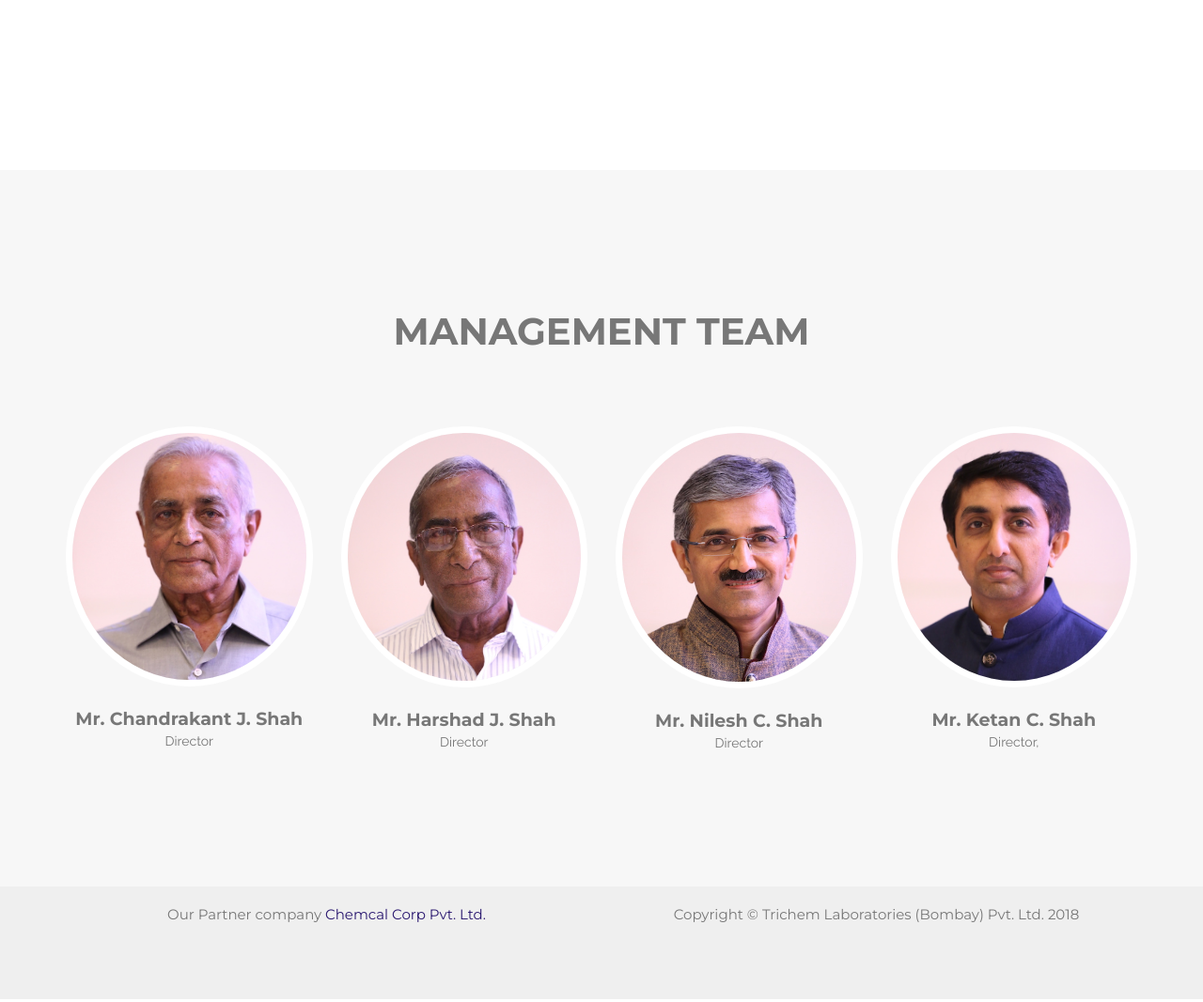
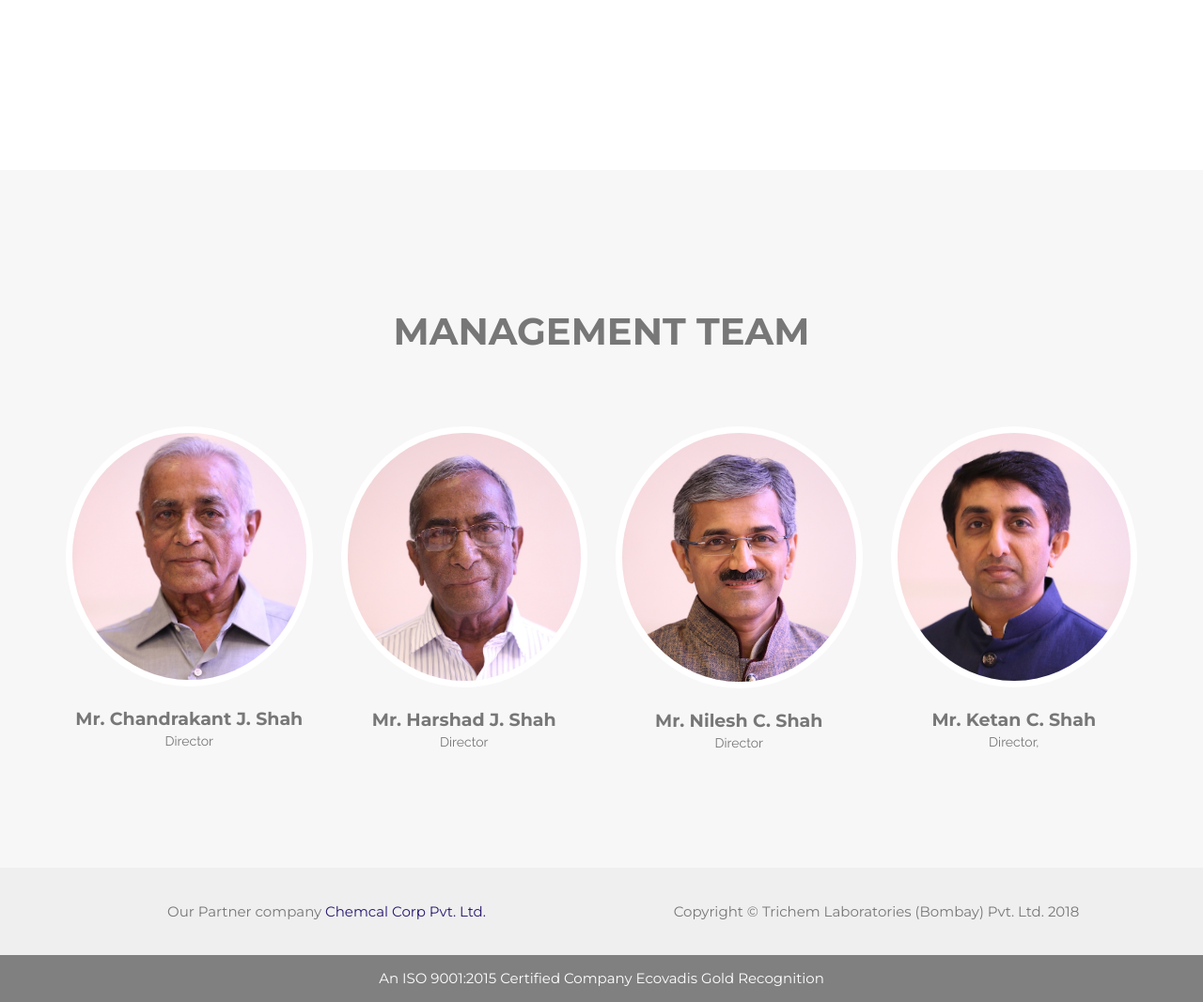
Before and after one commit to trichem/trichem.github.io, a Jekyll site: the page built from index.html, in a window 1280 px wide and 1400 px high, scrolled down 2301 px, cut to the strip 333-1400 px from the top of the window. Shown: the whole strip at 94% size. Built offline with Jekyll 4.4.1, drawn with Linux system fonts in a browser that asks for light colours; some web fonts are replaced.

Commit message:
edited footer

```diff
--- a/_includes/footer.html
+++ b/_includes/footer.html
@@ -1,4 +1,5 @@
 <footer>
+    <br>
     <div class="container">
         <div class="row">
             <div class="col-md-6">
@@ -10,5 +11,15 @@
                 <span class="copyright">Copyright &copy; {{ site.title }} {{ 'now' | date: "%Y" }}</span>
             </div>
         </div>
+        <br>
+
+    </div>
+    <div style="background:gray;">
+        <center>
+            <span style="color:white;" class="copyright">
+                An ISO 9001:2015 Certified Company
+                <a style="color:white;" target="_blank" href="http://www.ecovadis.com">Ecovadis Gold Recognition</a>
+            </span>
+        </center>
     </div>
 </footer>
```
Also changed, not shown: _includes/css/agency.css (+4 -5 lines).
